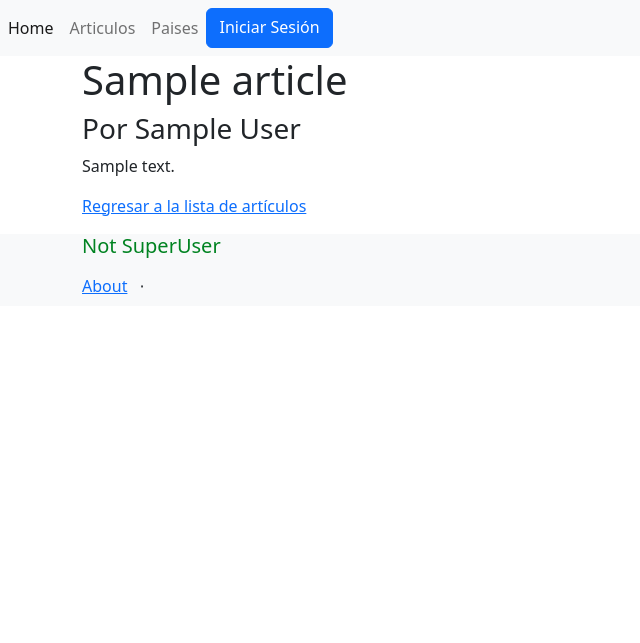
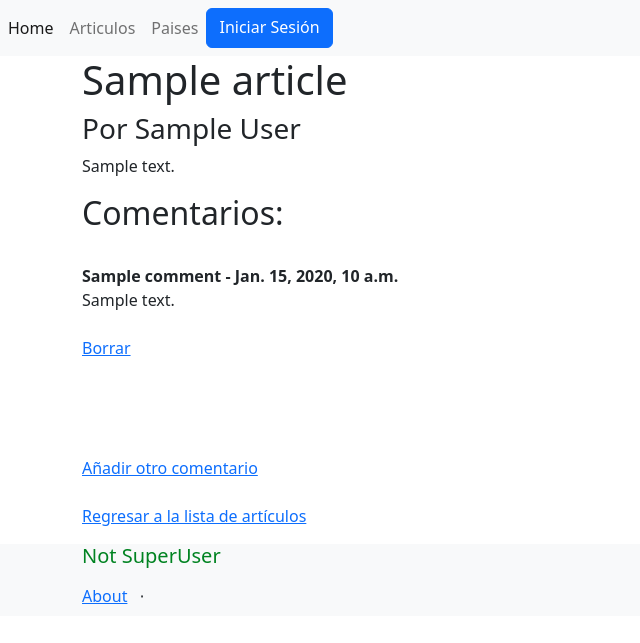
Before and after one commit to camilo-vb/EntregaFinal-Vega_Liberal, a Django app: page /article/article/1 in a window 1280 px wide. Shown: the top 643 px of the page, without its empty margins (0-640 px from the left). Run offline with Django 4.2, Linux system fonts and the light colour scheme; tables that the repository leaves empty hold one stand-in row (values such as "Sample post"); some libraries are stand-ins or nearby versions.

Commit message:
first commit

```diff
--- a/article/admin.py
+++ b/article/admin.py
@@ -2,5 +2,7 @@ from django.contrib import admin
 
 # Register your models here.
 from article.models import Article
+from article.models import Comment
 
 admin.site.register(Article)
+admin.site.register(Comment)
--- a/article/models.py
+++ b/article/models.py
@@ -7,8 +7,19 @@ class Article(models.Model):
     country = models.CharField(max_length=20)
     article_content = RichTextField(blank=True, null=True)
     article_description = RichTextField(blank=True, null=True)
-    article_date = models.DateField()
+    article_date = models.DateField(auto_now_add=True)
     article_author = models.CharField(max_length=20)
 
     def __str__(self):
         return f'Nombre del Artículo: {self.title} \n País sobre el artículo: {self.country} \n Descripción del artículo: {self.article_description} \n Autor: {self.article_author}'
+
+
+class Comment(models.Model):
+    article = models.ForeignKey(Article, related_name="comments", on_delete=models.CASCADE)
+    name = models.CharField(max_length=255)
+    body = models.TextField()
+    date_added = models.DateTimeField(auto_now_add=True)
+
+
+    def __str__(self):
+        return '%s - %s' % (self.article.title, self.name)
--- a/article/templates/article_details.html
+++ b/article/templates/article_details.html
@@ -10,5 +10,33 @@
 
 <p>{{ article.article_content }}</p>
 
+<div>
+    <h2>Comentarios:</h2>
+    <br/>
+{% if not article.comments.all %}
+    Sin comentarios aún!
+    <a href="{% url 'add_comment' article.pk %}">Añadir comentario</a>
+
+{% else %}
+    {% for comment in article.comments.all %}
+    <strong>
+        {{ comment.name}} -
+        {{ comment.date_added }}
+    </strong>
+    <br/>
+    {{ comment.body }}
+    <br/>
+    <br/>
+    <a href="{% url 'comment-delete' comment.pk %}">Borrar</a>
+    <br/>
+    <br/>
+    {% endfor %}
+
+    <br/>
+{% endif %}
+<br/><br/>
+<a href="{% url 'add_comment' article.pk %}">Añadir otro comentario</a>
+</div>
+<br/>
 <p><a class="btn2 btn-primary" href="{% url 'articles' %}">Regresar a la lista de artículos</a></p>
 {% endblock %}
--- a/article/urls.py
+++ b/article/urls.py
@@ -1,6 +1,6 @@
 from django.urls import path
 from article import views
-from .views import ArticleDetailView
+from .views import ArticleDetailView, AddCommentView
 
 
 urlpatterns = [
@@ -9,4 +9,6 @@ urlpatterns = [
     path('article/<int:pk>/update', views.update_article, name='article_update'),
     path('article/<int:pk>/delete', views.delete_article, name='article-delete'),
     path('article/<int:pk>', ArticleDetailView.as_view(), name='article-detail'),
+    path('article/<int:pk>/comment/', AddCommentView.as_view(), name='add_comment'),
+    path('comment/<int:pk>/delete', views.delete_comment, name='comment-delete'),
     ]
--- a/article/views.py
+++ b/article/views.py
@@ -1,12 +1,14 @@
+from xml.etree.ElementTree import Comment
 from django.shortcuts import render
-from article.models import Article
-from article.forms import ArticleForm
+from django.urls import reverse_lazy
+from article.models import Article, Comment
+from article.forms import ArticleForm, CommentForm
 from django.db.models import Q
 from django.forms.models import model_to_dict
 from django.contrib.auth.decorators import login_required
 import random
 import string
-from django.views.generic import DetailView
+from django.views.generic import DetailView, CreateView
 
 # Create your views here.
 def article_list(request):
@@ -132,3 +134,39 @@ def delete_article(request, pk: int):
 class ArticleDetailView(DetailView):
     model = Article
     template_name = 'article_details.html'
+
+class AddCommentView(CreateView):
+    model = Comment
+    form_class = CommentForm
+    template_name = 'add_comment.html'
+    #fields = '__all__'
+    def form_valid(self, form):
+        form.instance.article_id = self.kwargs['pk']
+        return super().form_valid(form)
+    success_url = reverse_lazy('articles')
+
+
+@login_required
+def delete_comment(request, pk: int):
+    comment = Comment.objects.get(pk=pk)
+    if request.method == 'POST':
+        comment.delete()
+
+        comments = Comment.objects.all()
+        context_dict = {
+            'comments': comments
+        }
+        return render(
+            request=request,
+            context=context_dict,
+            template_name="article_list.html"
+        )
+
+    context_dict = {
+        'comment': comment,
+    }
+    return render(
+        request=request,
+        context=context_dict,
+        template_name='comment_confirm_delete.html'
+    )
--- a/country/templates/country_list.html
+++ b/country/templates/country_list.html
@@ -10,9 +10,9 @@
 <h2>Lista de países:</h2>
 
 {% for country in countries %}
-<li>Nombre del país: {{ country.name }}</li>
+<br/>
+<h5>Nombre del país: {{ country.name }}</h5>
 <li>Continente: {{ country.continent }}</li>
-
 
 {% if user.is_authenticated %}
 (
@@ -21,6 +21,7 @@
 <a href="{% url 'country-delete' country.id %}">Borrar</a>
 )
 {% endif %}
+<br/>
     {% endfor %}
 
     {% if user.is_authenticated %}
```
Also changed, not shown: article/forms.py (+13 -0 lines), article/templates/add_comment.html (added, +31 -0 lines), article/templates/comment_confirm_delete.html (added, +16 -0 lines), home/views.py (+14 -2 lines), README.md (added), article/migrations/0006_alter_article_article_date_comment.py (added), country/migrations/0004_remove_country_country_flag.py (added).
